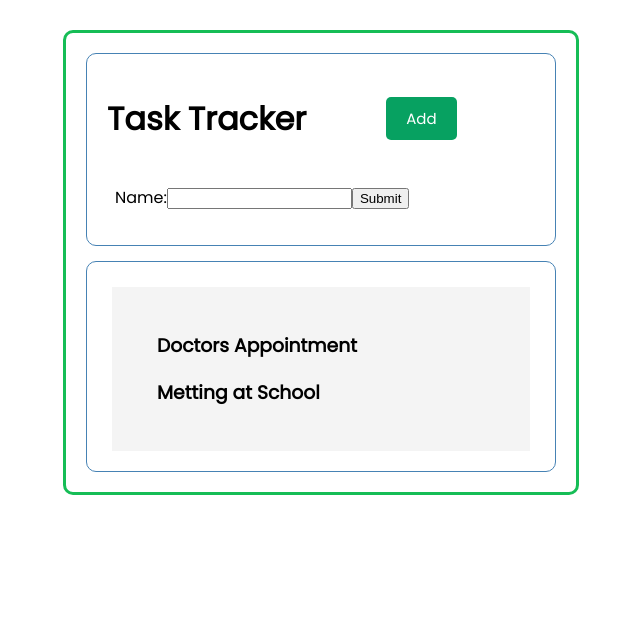
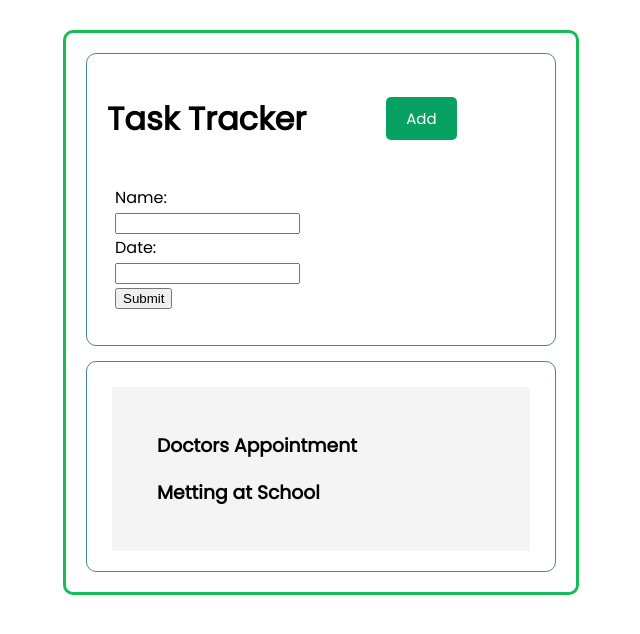
Before and after one commit to RonaldYou/Task-Tracker, a React (Create React App) app: page / in a window 1280 px wide. Shown: the top 634 px of the page, without its empty margins (319-959 px from the left). Built offline with nearby package versions, Linux system fonts and the light colour scheme.

Commit message:
form addition

```diff
--- a/src/components/Body.js
+++ b/src/components/Body.js
@@ -4,8 +4,12 @@ const Body = () => {
          <body>
               <form>
                  <label>
-                      Name:
-                     <input type="text" name="name"/>
+                      Name: <br></br>
+                     <input type="text" name="name"/><br></br>
+                 </label>
+                 <label>
+                      Date: <br></br>
+                     <input type="text" name="MM/DD/YYYY"/> <br></br>
                  </label>
                  <input type="submit" value="Submit" />
              </form>
```
